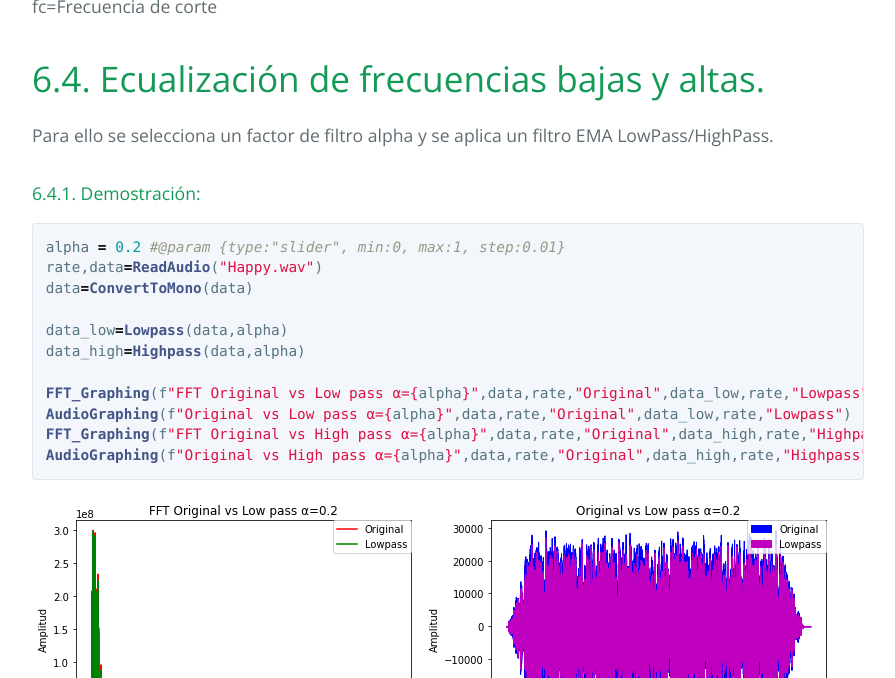
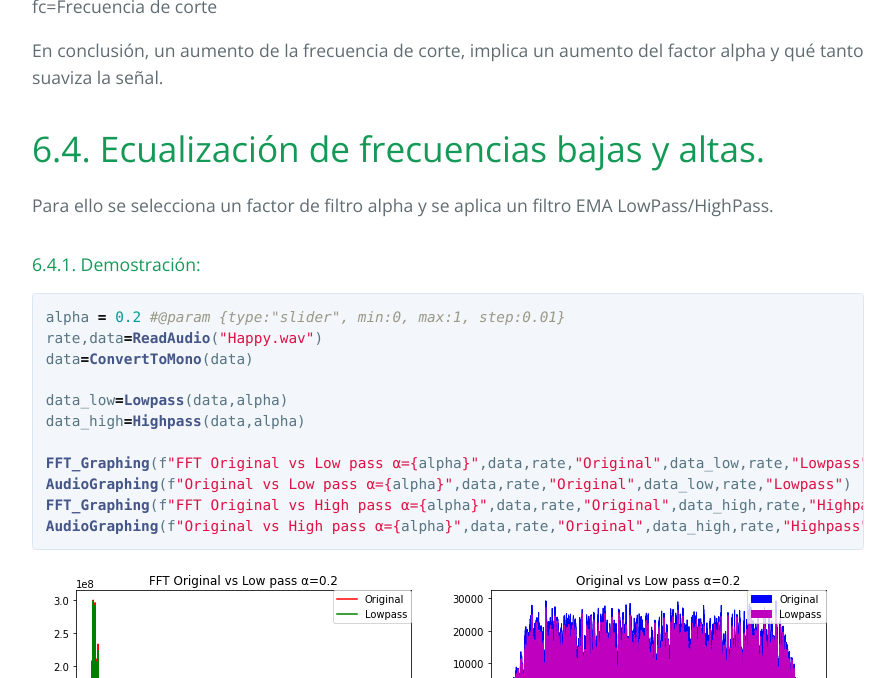
Before and after one commit to DarkNightSoldier/AudioProcessing, a Jekyll site: the page built from acerca.md, in a window 1280 px wide and 900 px high, scrolled down 20292 px, cut to the strip 222-900 px from the top of the window. Shown: the whole strip, without its empty margins (192-1087 px from the left). Built offline with Jekyll 4.4.1, drawn with Linux system fonts in a browser that asks for light colours.

Commit message:
Update acerca.md

```diff
--- a/acerca.md
+++ b/acerca.md
@@ -544,6 +544,8 @@ Donde:
 
 fc=Frecuencia de corte
 
+En conclusión, un aumento de la frecuencia de corte, implica un aumento del factor alpha y qué tanto suaviza la señal.
+
 # 6.4. Ecualización de frecuencias bajas y altas.
 Para ello se selecciona un factor de filtro alpha y se aplica un filtro EMA LowPass/HighPass.
 
```
